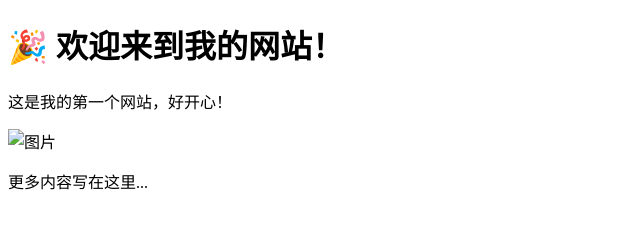
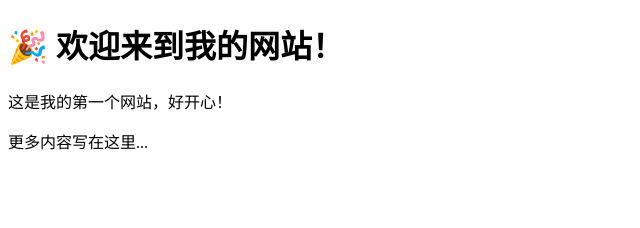
Before and after one commit to yeshenxuan119/yeshenxuan119.github.io, a plain HTML site: page index.html in a window 1280 px wide. Shown: the whole page, without its empty margins (0-640 px from the left). Drawn offline with Linux system fonts and the light colour scheme.

Commit message:
Update index.html

```diff
--- a/index.html
+++ b/index.html
@@ -7,7 +7,6 @@
 <body>
     <h1>🎉 欢迎来到我的网站！</h1>
     <p>这是我的第一个网站，好开心！</p>
-    <img src="你的图片链接" alt="图片">
     <p>更多内容写在这里...</p>
 </body>
 </html>
```
